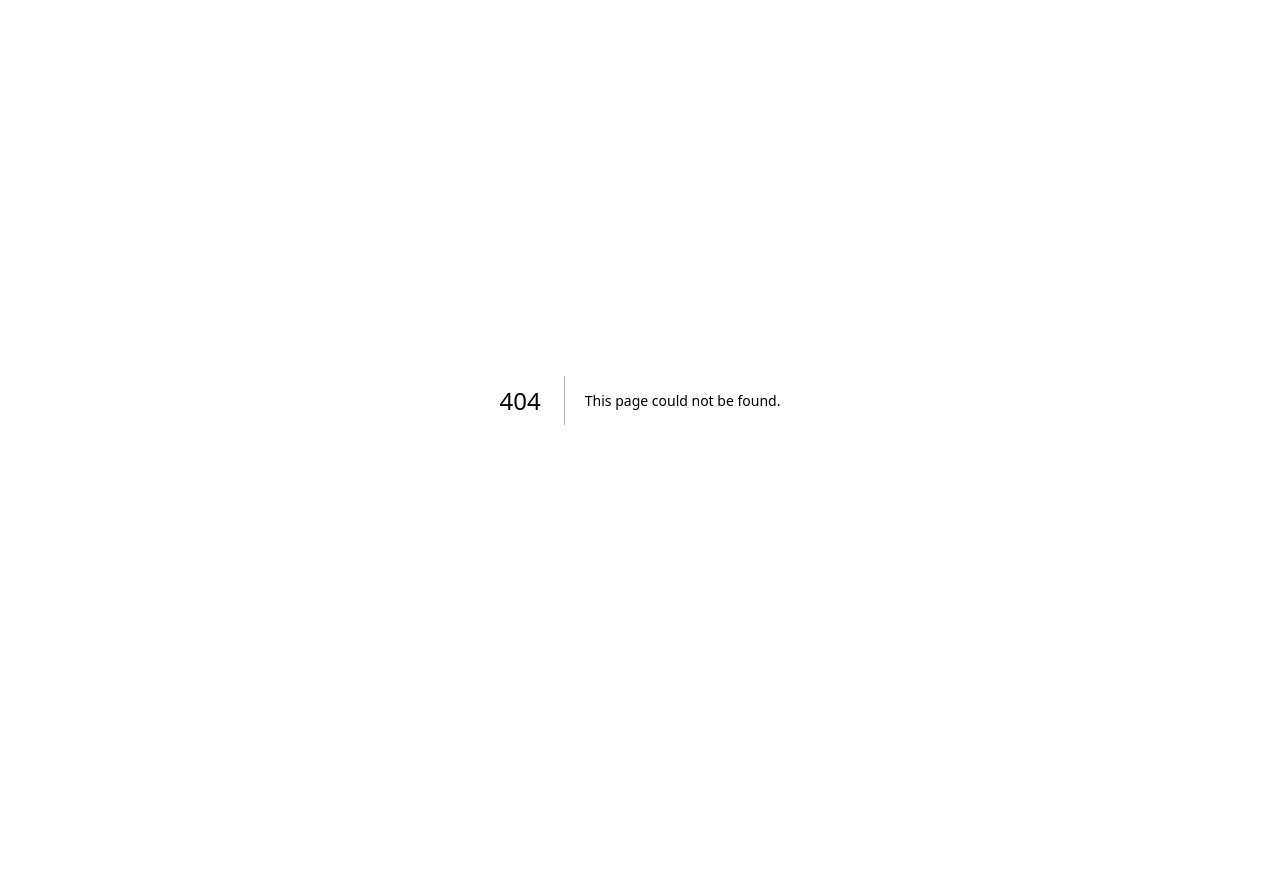
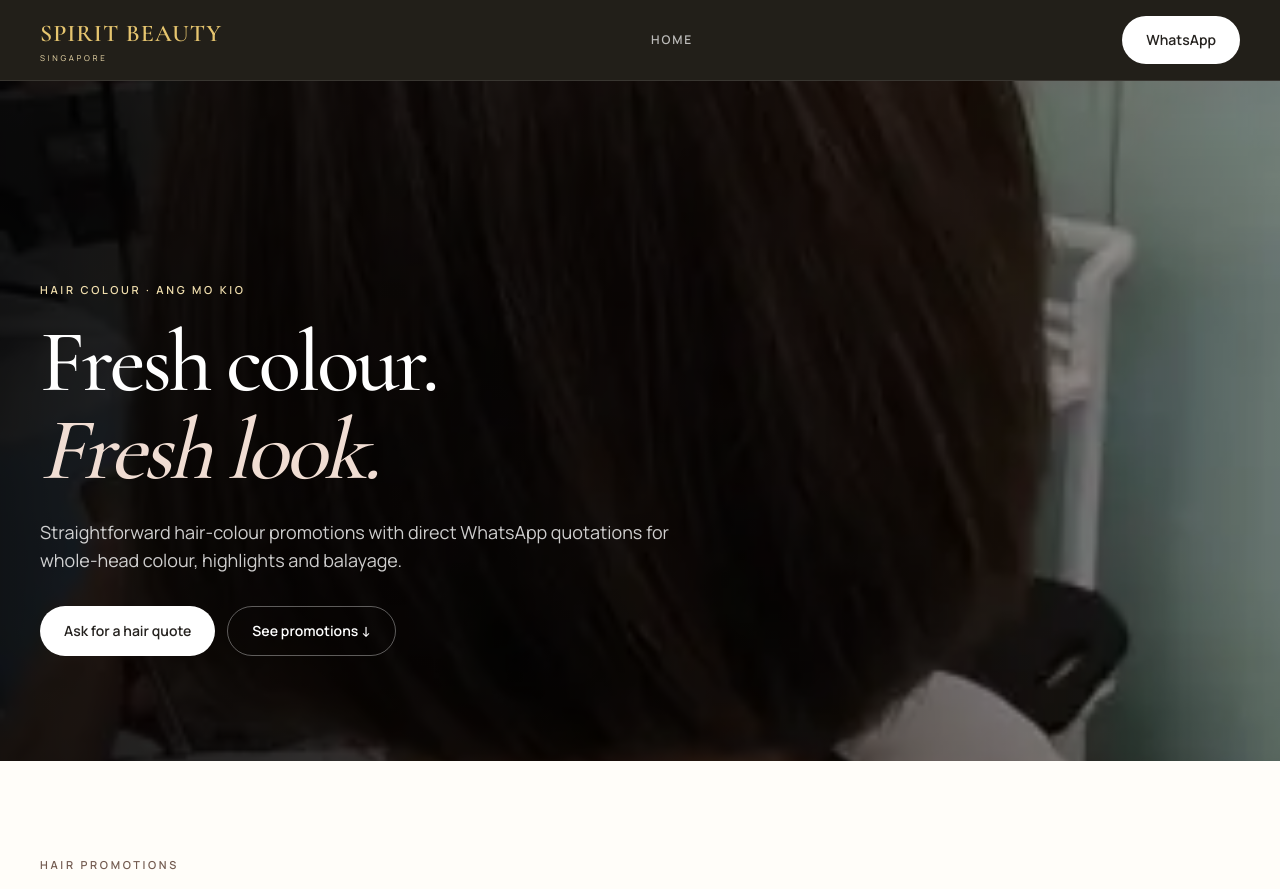
Before and after one commit to 2023millions/SPIRIT-BEAUTY-SG, a Next.js app: page /hair in a window 1280 px wide. Before the commit this address had no page. Shown: the top 889 px of the page. Before the commit the page ends 800 px from the top, so only its background shows below. Built offline with nearby package versions, Linux system fonts and the light colour scheme.

Commit message:
Add dedicated Hair promotions page

```diff
--- /dev/null
+++ b/app/hair/page.tsx
@@ -0,0 +1,31 @@
+import type { Metadata } from "next";
+
+export const metadata: Metadata = {
+  title: "Hair Colour Promotions Ang Mo Kio | Spirit Beauty SG",
+  description: "Hair colour, highlight and balayage promotions at Spirit Beauty SG in Ang Mo Kio. Direct WhatsApp enquiries and transparent promotional pricing.",
+};
+
+const whatsappHref = "https://wa.me/6586952257?text=Hi%20Spirit%20Beauty%2C%20I%20would%20like%20to%20enquire%20about%20your%20hair%20colour%20promotion.";
+const mapsHref = "https://www.google.com/maps/search/?api=1&query=Spirit%20Beauty%20Blk%20554%20Ang%20Mo%20Kio%20Ave%2010%20%2301-2044%20Singapore%20560554";
+
+function CTA({ children, light=false }:{children:React.ReactNode;light?:boolean}) {
+  return <a href={whatsappHref} target="_blank" rel="noreferrer" className={`inline-flex items-center justify-center rounded-full px-6 py-3.5 text-sm font-semibold transition hover:-translate-y-0.5 ${light?"bg-white text-ink":"bg-[#17130d] text-[#e6c56f]"}`}>{children}</a>;
+}
+
+export default function HairPage(){
+  return <main className="overflow-x-hidden bg-[#fffdf9] pb-20 md:pb-0">
+    <header className="sticky top-0 z-50 border-b border-white/10 bg-[#17130d]/95 text-white backdrop-blur"><div className="container-page flex min-h-20 items-center justify-between gap-4"><a href="/" className="leading-none"><div className="font-display text-2xl font-semibold tracking-[.04em] text-[#e6c56f]">SPIRIT BEAUTY</div><div className="mt-1 text-[8px] uppercase tracking-[.34em] text-[#f1dfae]">Singapore</div></a><a href="/" className="text-xs font-semibold uppercase tracking-[.16em] text-white/70">Home</a><CTA light>WhatsApp</CTA></div></header>
+
+    <section className="relative isolate min-h-[680px] overflow-hidden bg-[#17130d] text-white"><img src="/media/hair-bob.webp" alt="Hair colour result at Spirit Beauty" className="absolute inset-0 -z-20 h-full w-full object-cover object-center"/><div className="absolute inset-0 -z-10 bg-gradient-to-r from-black/90 via-black/70 to-black/35"/><div className="container-page flex min-h-[680px] items-end pb-14 pt-24 sm:items-center sm:pb-0"><div className="max-w-3xl"><p className="text-[11px] font-semibold uppercase tracking-[.24em] text-[#f1dfae]">Hair Colour · Ang Mo Kio</p><h1 className="mt-5 font-display text-[3.4rem] font-medium leading-[.92] tracking-[-.04em] sm:text-7xl lg:text-[5.5rem]">Fresh colour.<br/><span className="italic text-[#f0ddd3]">Fresh look.</span></h1><p className="mt-6 max-w-2xl text-base leading-7 text-white/80 sm:text-lg">Straightforward hair-colour promotions with direct WhatsApp quotations for whole-head colour, highlights and balayage.</p><div className="mt-8 flex flex-col gap-3 min-[420px]:flex-row"><CTA light>Ask for a hair quote</CTA><a href="#prices" className="inline-flex items-center justify-center rounded-full border border-white/35 px-6 py-3.5 text-sm font-semibold">See promotions ↓</a></div></div></div></section>
+
+    <section id="prices" className="py-20 lg:py-24"><div className="container-page"><p className="eyebrow">Hair promotions</p><h2 className="section-title">Clear promotional pricing.</h2><div className="mt-10 grid gap-4 md:grid-cols-3">{[["Men's Whole Hair Colour","$50"],["Ladies' Whole Hair Colour","$90"],["Highlight / Balayage","From $310"]].map(([t,p])=><article key={t} className="rounded-3xl border border-sand bg-white p-7 shadow-soft"><p className="text-xs font-semibold uppercase tracking-widest text-cocoa">{t}</p><div className="mt-4 font-display text-5xl">{p}</div></article>)}</div><p className="mt-5 max-w-3xl text-xs leading-6 text-ink/45">Final pricing may vary for extra-long or very thick hair, previous colour history, bleaching requirements and additional product usage. Send us a clear photo for a more accurate quotation.</p><div className="mt-8"><CTA>Send hair photo on WhatsApp</CTA></div></div></section>
+
+    <section className="bg-[#17130d] py-20 text-white lg:py-24"><div className="container-page grid gap-10 lg:grid-cols-[.9fr_1.1fr] lg:items-center"><figure className="overflow-hidden rounded-3xl border border-white/10 bg-white/5"><img src="/media/hair-bob.webp" alt="Spirit Beauty hair colour work" className="aspect-[4/5] h-full w-full object-cover"/><figcaption className="px-5 py-4 text-xs font-semibold uppercase tracking-widest text-[#e6c56f]">Spirit Beauty hair colour work</figcaption></figure><div><p className="text-[11px] font-semibold uppercase tracking-[.24em] text-[#e6c56f]">How to get a quotation</p><h2 className="mt-4 font-display text-4xl sm:text-5xl">Send us two photos.</h2><div className="mt-7 space-y-4 text-sm leading-7 text-white/75"><p>1. A clear photo of your current hair in natural lighting.</p><p>2. A reference photo showing the colour or balayage result you want.</p><p>We will advise what may be achievable and whether bleaching or multiple steps could be required.</p></div><div className="mt-8"><CTA light>Get a WhatsApp quotation</CTA></div></div></div></section>
+
+    <section className="py-20 lg:py-24"><div className="container-page"><p className="eyebrow">Before your appointment</p><h2 className="section-title">A few useful notes.</h2><div className="mt-10 grid gap-4 md:grid-cols-3">{[["Colour history","Tell us about previous box dye, henna, bleach or dark colour so we can assess more accurately."],["Hair condition","Very dry, fragile or heavily processed hair may need a more conservative colour plan."],["Reference result","Hair colour can look different depending on lighting, starting base and hair condition. Reference photos help us understand your target."]].map(([t,d])=><article key={t} className="rounded-2xl bg-cream p-6"><h3 className="font-display text-2xl">{t}</h3><p className="mt-3 text-sm leading-7 text-ink/55">{d}</p></article>)}</div></div></section>
+
+    <section className="bg-cream py-20 lg:py-24"><div className="container-page grid gap-8 lg:grid-cols-2"><div><p className="eyebrow">Visit Spirit Beauty</p><h2 className="section-title">Blk 554 Ang Mo Kio Ave 10<br/><span className="text-cocoa">#01-2044 · Singapore 560554</span></h2><div className="mt-7 flex flex-col gap-3 min-[420px]:flex-row"><CTA>WhatsApp us</CTA><a href={mapsHref} target="_blank" rel="noreferrer" className="inline-flex items-center justify-center rounded-full border border-cocoa px-6 py-3.5 text-sm font-semibold text-cocoa">Directions</a></div></div><div className="rounded-3xl bg-[#17130d] p-7 text-white"><p className="text-xs font-semibold uppercase tracking-[.2em] text-[#e6c56f]">Opening Hours</p><div className="mt-5 space-y-3 text-sm text-white/80"><div className="flex justify-between gap-4"><span>Mon–Wed & Fri</span><strong>1 PM – 8 PM</strong></div><div className="flex justify-between gap-4"><span>Sat–Sun</span><strong>1 PM – 7 PM</strong></div><div className="flex justify-between gap-4"><span>Thursday</span><strong>Closed</strong></div></div><p className="mt-5 border-t border-white/10 pt-5 text-xs leading-5 text-white/55">Last appointment: 7 PM where service duration allows. Please WhatsApp us to confirm timing.</p></div></div></section>
+
+    <footer className="bg-[#17130d] py-10 text-white"><div className="container-page flex flex-col gap-4 sm:flex-row sm:items-center sm:justify-between"><div><div className="font-display text-2xl text-[#e6c56f]">SPIRIT BEAUTY</div><p className="mt-1 text-xs text-white/50">Hair Colour · Ang Mo Kio</p></div><a href="/" className="text-sm font-semibold text-[#f1dfae]">Back to main website →</a></div></footer>
+  </main>;
+}
```
